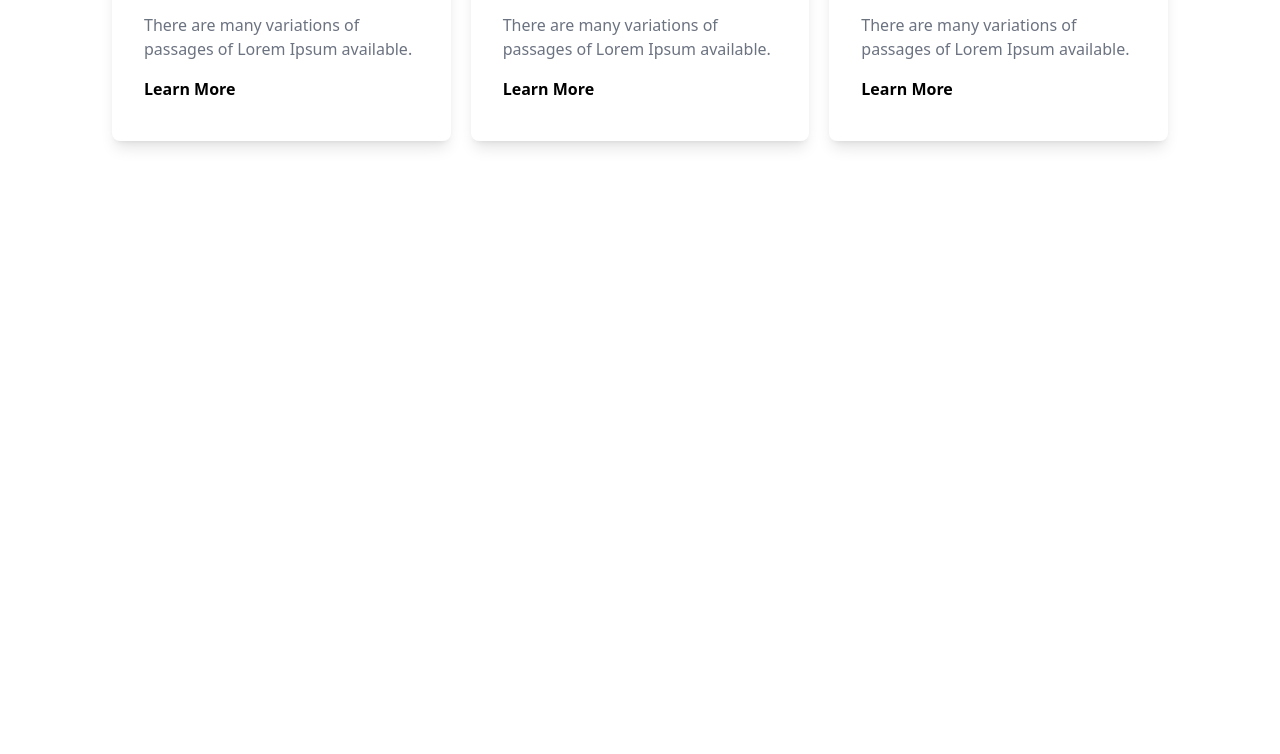
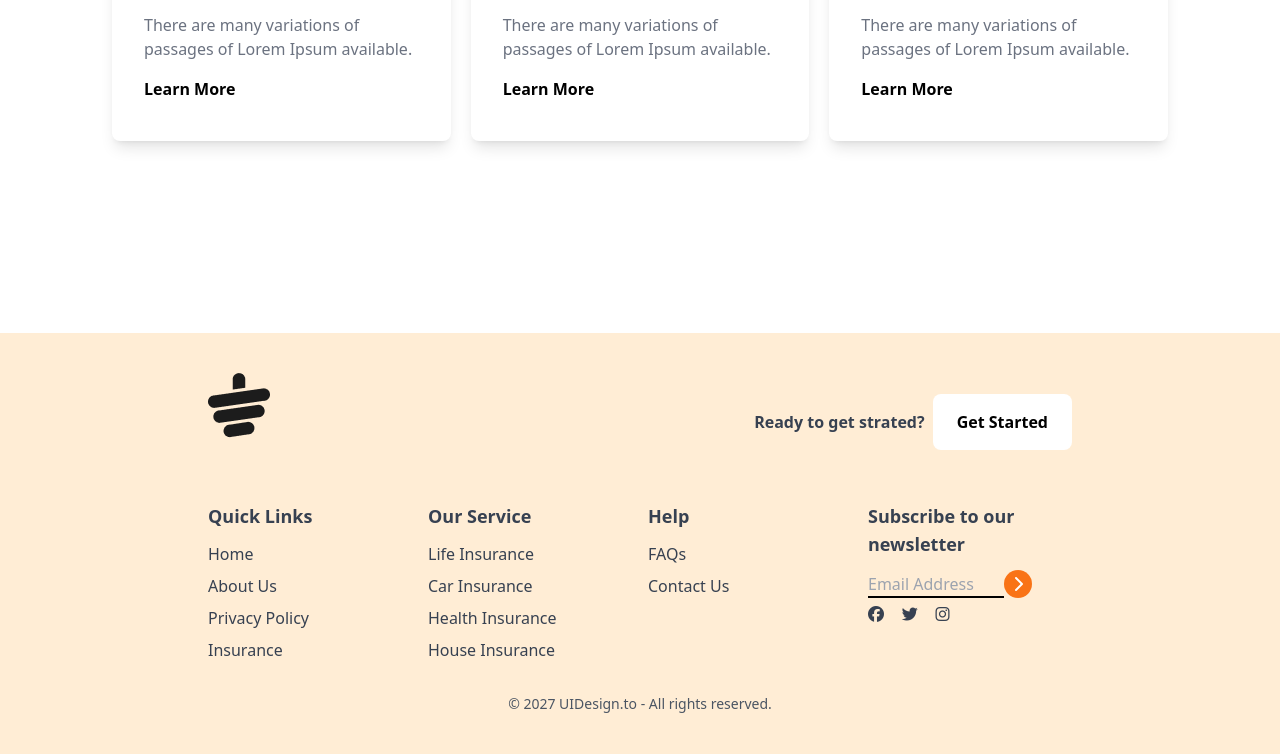
Before and after one commit to shawon129396/tea-house, a plain HTML site: page index.html in a window 1280 px wide. Shown: the part 3212-3966 px from the top of the page. Before the commit the page ends 3545 px from the top, so only its background shows below. Drawn offline with nearby package versions, Linux system fonts and the light colour scheme.

Commit message:
footer section done

```diff
--- a/index.html
+++ b/index.html
@@ -207,5 +207,66 @@ src="https://kit.fontawesome.com/6ea30a965d.js" crossorigin="anonymous">
                 </div>
              </section>
      </main>
+     <!-- footer section -->
+     <footer class="bg-orange-100 text-gray-700 px-4 py-10 md:px-16">
+      <div class="w-9/12 mx-auto">
+        <!-- logo -->
+         <div class="mb-8 flex justify-between items-center">
+          <img class="mb-8" src="images/cup.png" alt="">
+          <div class="flex items-center gap-2">
+            <h4 class="text-gray-700 font-bold">Ready to get strated?</h4>
+            <button class="bg-white rounded-lg px-6 py-4 font-bold text-black">Get Started</button>
+          </div>
+         </div>
+         <!-- links -->
+          <div class="grid grid-cols-1 md:grid-cols-2 lg:grid-cols-4 gap-4">
+            <div>
+                          <!-- column 1 -->
+            <h3 class="font-semibold text-lg mb-3">Quick Links</h3>
+            <ul class="space-y-2">
+              <li><a class="hover:text-orange-600" href="">Home</a></li>
+              <li><a class="hover:text-orange-600 href="">About Us</a></li>
+              <li><a class="hover:text-orange-600 href="">Privacy Policy</a></li>
+              <li><a class="hover:text-orange-600 href="">Insurance</a></li>
+            </ul>
+            </div>
+            <div>
+              <!-- column 2 -->
+              <h3 class="font-semibold text-lg mb-3">Our Service</h3>
+              <ul class="space-y-2">
+                <li><a class="hover:text-orange-600" href="">Life Insurance</a></li>
+                <li><a class="hover:text-orange-600 href="">Car Insurance</a></li>
+                <li><a class="hover:text-orange-600 href="">Health Insurance</a></li>
+                <li><a class="hover:text-orange-600 href="">House Insurance</a></li>
+              </ul>
+              </div>
+              <div>
+                <!-- column 3-->
+              <h3 class="font-semibold text-lg mb-3">Help</h3>
+              <ul class="space-y-2">
+              <li><a class="hover:text-orange-600" href="">FAQs</a></li>
+              <li><a class="hover:text-orange-600 href="">Contact Us</a></li>
+              </ul>
+              </div>
+              <!-- fourth column -->
+               <div>
+                <h3 class="font-semibold text-lg mb-3">Subscribe to our <br> newsletter</h3>
+                <div class="flex flex-col space-y-2">
+                  <div>
+                    <input type="email" name="" id="" placeholder="Email Address" class="bg-transparent border-b-2 border-black w-4/6"><i class="fa-solid fa-chevron-right w-7 h-7 bg-orange-500 rounded-full text-white justify-center items-center inline-flex"></i>
+                  </div>
+                  <div class="flex justify-between w-2/5 mb-2 mt-8 ju">
+                    <i class="fa-brands fa-facebook"></i>
+                    <i class="fa-brands fa-twitter"></i>
+                    <i class="fa-brands fa-instagram"></i>
+                  </div>
+                </div>
+               </div>
+          </div>
+          <div class="text-center pt-4 mt-4">
+            <p class="text-sm text-gray-600">© 2027 UIDesign.to - All rights reserved.</p>
+          </div>
+      </div>
+     </footer>
 </body>
 </html>
```
